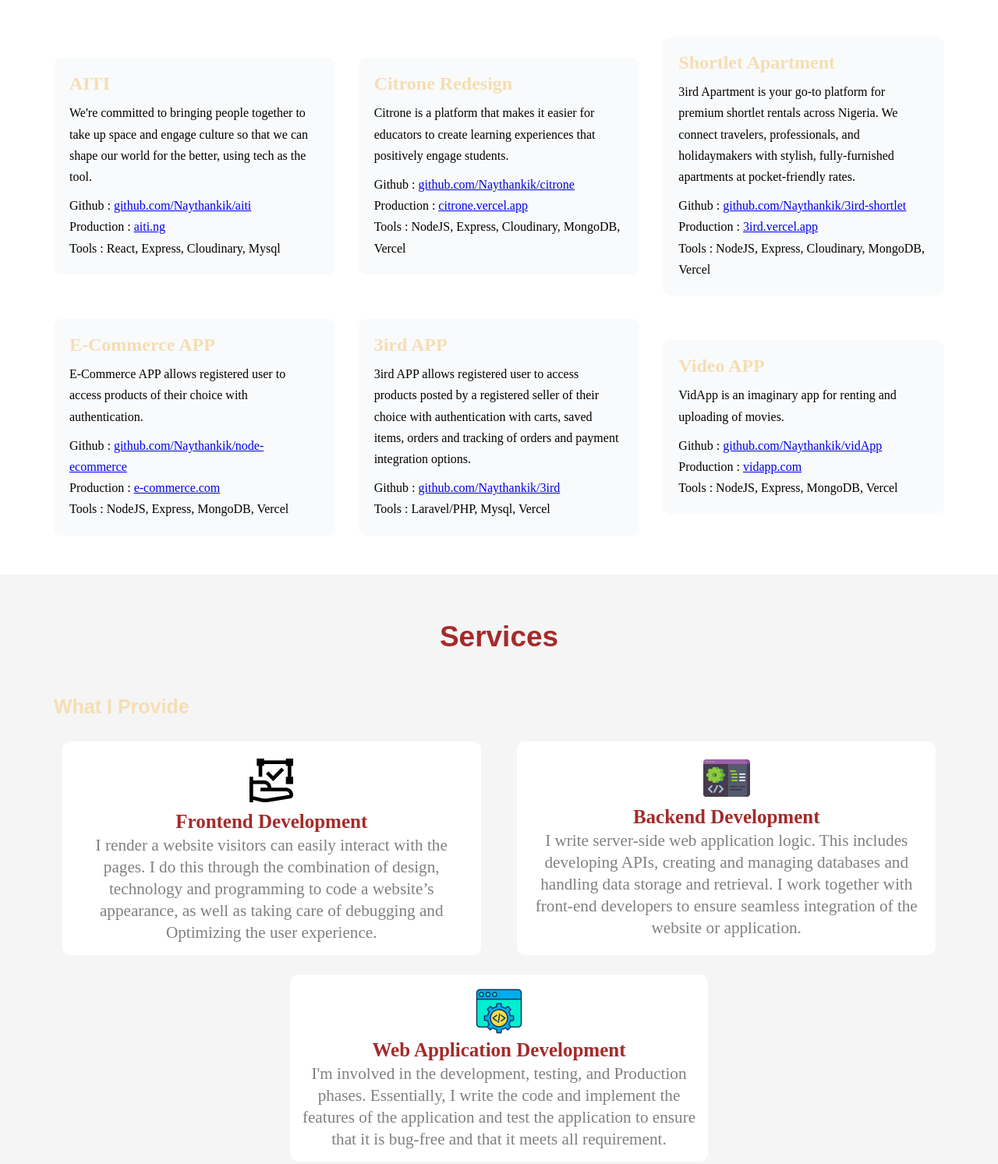
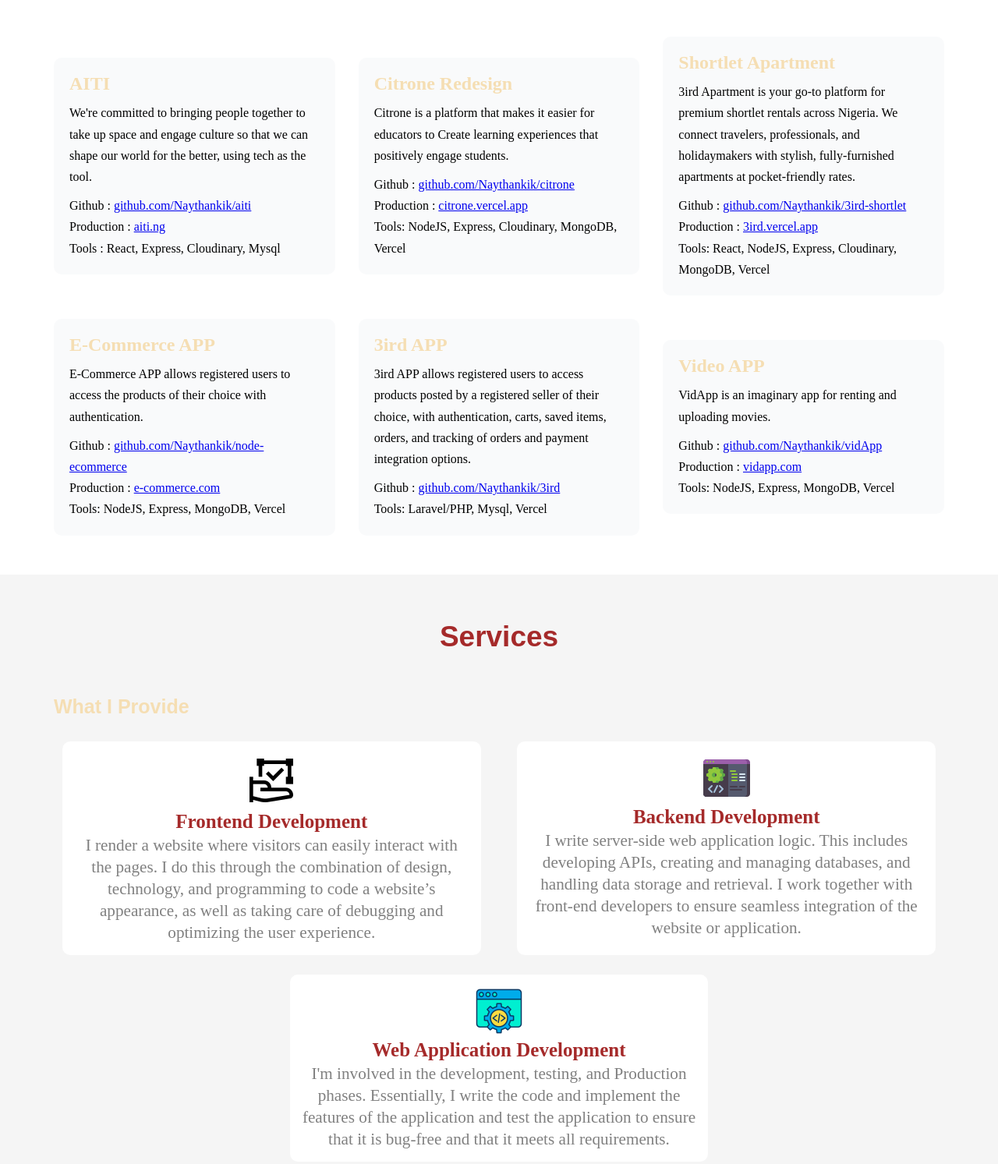
Before and after one commit to Naythankik/portfolio, a plain HTML site: page index.html in a window 1280 px wide. Shown: the part 1611-3104 px from the top of the page at 78% size. Drawn offline with Linux system fonts and the light colour scheme; a web font is replaced by a local one.

Commit message:
Update index.html

```diff
--- a/index.html
+++ b/index.html
@@ -4,6 +4,7 @@
     <meta charset="UTF-8" />
     <meta http-equiv="X-UA-Compatible" content="IE=edge" />
     <meta name="viewport" content="width=device-width, initial-scale=1.0" />
+    <meta name="description" content=" Portfolio of Abolarin Nathaniel, a Nigerian backend developer skilled in Laravel, Node.js, and API development for modern web applications.">
     <link rel="stylesheet" href="style.css" type="text/css" />
     <link rel="icon" href="./images/favicon-32x32.png" type="image/png" />
     <link rel="preconnect" href="https://fonts.googleapis.com" />
@@ -12,7 +13,7 @@
       href="https://fonts.googleapis.com/css2?family=Dancing+Script:wght@500&family=Source+Serif+Pro:ital,wght@1,200&family=Uchen&display=swap"
       rel="stylesheet"
     />
-    <title>3ird Portfolio | Naythankik</title>
+    <title>Abolarin Nathaniel | Fullstack Developer Portfolio</title>
   </head>
   <body>
     <!-- the first container -->
@@ -31,16 +32,16 @@
         <p>
           I am a Software Developer with a foundational understanding of
           designing and implementing new features from concept to production. I
-          prioritize user experience while developing reusable and efficient
+          Prioritize user experience while developing reusable and efficient
           code. I am dedicated to merging good design, technology, and
           innovation in every project I undertake, from inception to launch.
           Currently, my focus lies primarily on backend development, with some
-          experience in frontend development.
+          Experience in frontend development.
         </p>
         <h3 style="margin-top: 20px">Technology and Tools</h3>
         <p>
           Using a combination of cutting-edge technologies and reliable
-          open-source software I build user-focused, performant websites for
+          open-source software, I build user-focused, performant websites for
           smartphones, tablets, and desktops.
         </p>
         <div class="packages">
@@ -126,7 +127,7 @@
               <h2>Citrone Redesign</h2>
               <p style="color: black; padding: 10px 0">
                 Citrone is a platform that makes it easier for educators to
-                create learning experiences that positively engage students.
+                Create learning experiences that positively engage students.
               </p>
               <p>
                 Github :
@@ -140,7 +141,7 @@
                   >citrone.vercel.app</a
                 >
               </p>
-              <p>Tools : NodeJS, Express, Cloudinary, MongoDB, Vercel</p>
+              <p>Tools: NodeJS, Express, Cloudinary, MongoDB, Vercel</p>
             </div>
 
             <div class="project">
@@ -162,13 +163,13 @@
                   >3ird.vercel.app</a
                 >
               </p>
-              <p>Tools : NodeJS, Express, Cloudinary, MongoDB, Vercel</p>
+              <p>Tools: React, NodeJS, Express, Cloudinary, MongoDB, Vercel</p>
             </div>
 
             <div class="project">
               <h2>E-Commerce APP</h2>
               <p style="color: black; padding: 10px 0">
-                E-Commerce APP allows registered user to access products of
+                E-Commerce APP allows registered users to access the products of
                 their choice with authentication.
               </p>
               <p>
@@ -185,15 +186,15 @@
                   >e-commerce.com</a
                 >
               </p>
-              <p>Tools : NodeJS, Express, MongoDB, Vercel</p>
+              <p>Tools: NodeJS, Express, MongoDB, Vercel</p>
             </div>
 
             <div class="project">
               <h2>3ird APP</h2>
               <p style="color: black; padding: 10px 0">
-                3ird APP allows registered user to access products posted by a
-                registered seller of their choice with authentication with
-                carts, saved items, orders and tracking of orders and payment
+                3ird APP allows registered users to access products posted by a
+                registered seller of their choice, with authentication,
+                carts, saved items, orders, and tracking of orders and payment
                 integration options.
               </p>
               <p>
@@ -203,13 +204,13 @@
                 >
               </p>
 
-              <p>Tools : Laravel/PHP, Mysql, Vercel</p>
+              <p>Tools: Laravel/PHP, Mysql, Vercel</p>
             </div>
 
             <div class="project">
               <h2>Video APP</h2>
               <p style="color: black; padding: 10px 0">
-                VidApp is an imaginary app for renting and uploading of movies.
+                VidApp is an imaginary app for renting and uploading movies.
               </p>
               <p>
                 Github :
@@ -225,7 +226,7 @@
                 >
               </p>
 
-              <p>Tools : NodeJS, Express, MongoDB, Vercel</p>
+              <p>Tools: NodeJS, Express, MongoDB, Vercel</p>
             </div>
           </div>
         </div>
@@ -242,10 +243,10 @@
             <img src="./images/frontend.png" alt="" />
             <h2>Frontend Development</h2>
             <p>
-              I render a website visitors can easily interact with the pages. I
-              do this through the combination of design, technology and
+              I render a website where visitors can easily interact with the pages. I
+              do this through the combination of design, technology, and
               programming to code a website’s appearance, as well as taking care
-              of debugging and Optimizing the user experience.
+              of debugging and optimizing the user experience.
             </p>
           </div>
 
@@ -254,7 +255,7 @@
             <h2>Backend Development</h2>
             <p>
               I write server-side web application logic. This includes
-              developing APIs, creating and managing databases and handling data
+              developing APIs, creating and managing databases, and handling data
               storage and retrieval. I work together with front-end developers
               to ensure seamless integration of the website or application.
             </p>
@@ -264,7 +265,7 @@
             <h2>Mobile Application Development</h2>
             <p>
               We provide a range of mobile application development services
-              including custom mobile development on Android and IOs platforms,
+              including custom mobile development on Android and iOS platforms,
               building cross-platform apps, designing user experience.
             </p>
           </div>
@@ -276,7 +277,7 @@
               I'm involved in the development, testing, and Production phases.
               Essentially, I write the code and implement the features of the
               application and test the application to ensure that it is bug-free
-              and that it meets all requirement.
+              and that it meets all requirements.
             </p>
           </div>
         </div>
```
